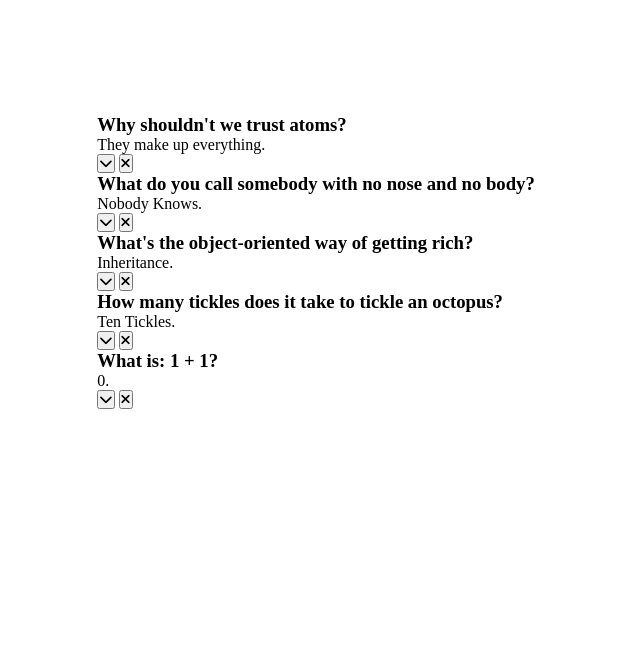
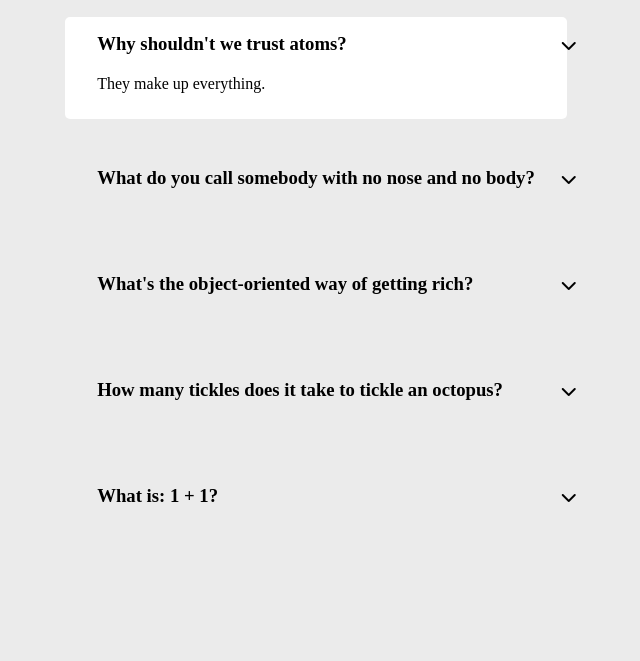
Before and after one commit to nagamanojvedam/50-projects-50-days, a plain HTML site: page faq-collapse/index.html in a window 1280 px wide. Shown: the part 139-800 px from the top of the page, without its empty margins (324-964 px from the left). Drawn offline with Linux system fonts and the light colour scheme; a web font is replaced by a local one.

Commit message:
50% code done

```diff
--- a/faq-collapse/index.html
+++ b/faq-collapse/index.html
@@ -18,13 +18,11 @@
       <div class="faq-item active">
         <h3 class="faq-question">Why shouldn't we trust atoms?</h3>
         <p class="faq-answer">They make up everything.</p>
-
         <div class="faq-toggle">
           <button class="faq-down">
             <i class="fa-solid fa-chevron-down"></i>
           </button>
-
-          <button class="faq-close"><i class="fa-solid fa-xmark"></i></button>
+          <!-- <button class="faq-close"><i class="fa-solid fa-xmark"></i></button> -->
         </div>
       </div>
 
@@ -33,13 +31,11 @@
           What do you call somebody with no nose and no body?
         </h3>
         <p class="faq-answer">Nobody Knows.</p>
-
         <div class="faq-toggle">
           <button class="faq-down">
             <i class="fa-solid fa-chevron-down"></i>
           </button>
-
-          <button class="faq-close"><i class="fa-solid fa-xmark"></i></button>
+          <!-- <button class="faq-close"><i class="fa-solid fa-xmark"></i></button> -->
         </div>
       </div>
 
@@ -48,13 +44,11 @@
           What's the object-oriented way of getting rich?
         </h3>
         <p class="faq-answer">Inheritance.</p>
-
         <div class="faq-toggle">
           <button class="faq-down">
             <i class="fa-solid fa-chevron-down"></i>
           </button>
-
-          <button class="faq-close"><i class="fa-solid fa-xmark"></i></button>
+          <!-- <button class="faq-close"><i class="fa-solid fa-xmark"></i></button> -->
         </div>
       </div>
 
@@ -63,26 +57,22 @@
           How many tickles does it take to tickle an octopus?
         </h3>
         <p class="faq-answer">Ten Tickles.</p>
-
         <div class="faq-toggle">
           <button class="faq-down">
             <i class="fa-solid fa-chevron-down"></i>
           </button>
-
-          <button class="faq-close"><i class="fa-solid fa-xmark"></i></button>
+          <!-- <button class="faq-close"><i class="fa-solid fa-xmark"></i></button> -->
         </div>
       </div>
 
       <div class="faq-item">
         <h3 class="faq-question">What is: 1 + 1?</h3>
         <p class="faq-answer">0.</p>
-
         <div class="faq-toggle">
           <button class="faq-down">
             <i class="fa-solid fa-chevron-down"></i>
           </button>
-
-          <button class="faq-close"><i class="fa-solid fa-xmark"></i></button>
+          <!-- <button class="faq-close"><i class="fa-solid fa-xmark"></i></button> -->
         </div>
       </div>
     </div>
--- a/faq-collapse/script.js
+++ b/faq-collapse/script.js
@@ -1,3 +1,9 @@
 'use strict';
 
-console.log('faq collapse');
+const toggleBtns = document.querySelectorAll('.faq-toggle button');
+
+console.log(toggleBtns);
+
+toggleBtns.forEach((toggle) => {
+  toggle.addEventListener('click', () => {});
+});
--- a/faq-collapse/styles.css
+++ b/faq-collapse/styles.css
@@ -13,11 +13,50 @@ body {
   flex-direction: column;
   justify-content: center;
   align-items: center;
+  background-color: rgb(235, 235, 235);
 }
 
 .faq-heading {
+}
+
+.faq-container {
+}
+
+.faq-item {
+  padding: 1rem 2rem;
+  margin: 2rem 0;
+  background-color: transparent;
+  border-radius: 5px;
+  position: relative;
+}
+
+.faq-item.active {
+  background-color: white;
+}
+
+.faq-question {
+  margin-bottom: 20px;
+}
+
+.faq-item.active .faq-answer {
+  display: block;
+}
+
+.faq-answer {
+  margin-bottom: 10px;
+  display: none;
+}
+
+.faq-toggle {
   position: absolute;
-  top: 3rem;
-  left: 50%;
-  transform: translateX(-50%);
+  top: 20px;
+  right: -10px;
 }
+
+.faq-toggle button {
+  font-family: inherit;
+  border: none;
+  background-color: transparent;
+  font-size: 1rem;
+  cursor: pointer;
+}
```
